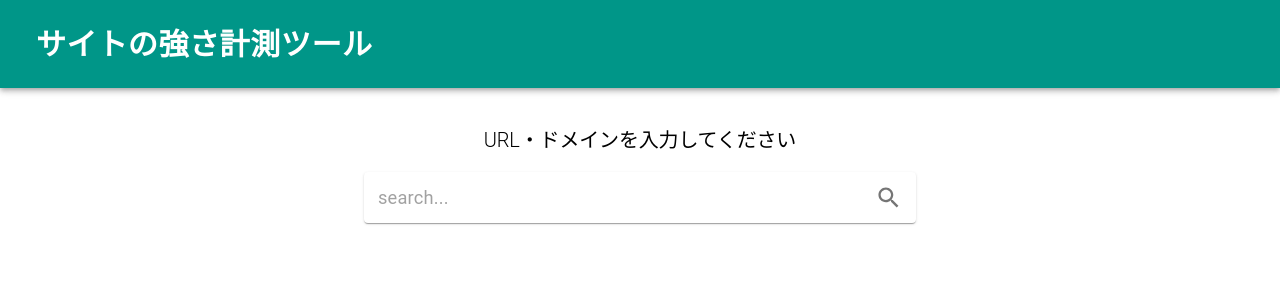
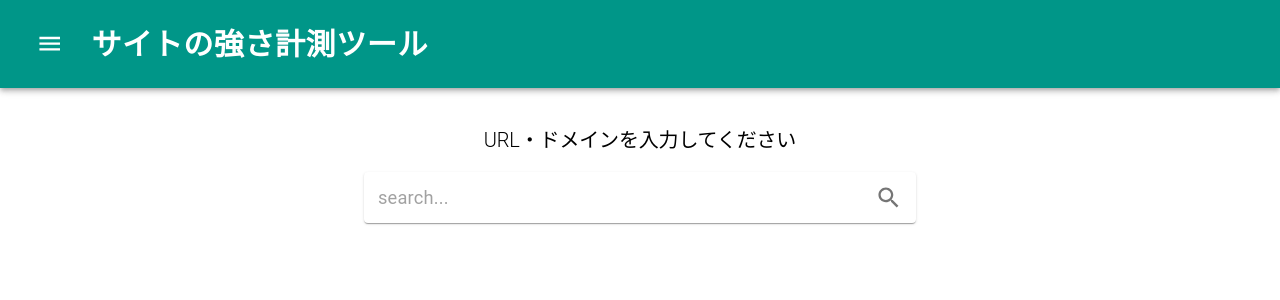
Before and after one commit to Yota-K/react-puppeteer-app, a React app in the folder front/: page / in a window 1280 px wide. Shown: the top 300 px of the page. Built offline with nearby package versions, Linux system fonts and the light colour scheme; the HTML template or start-up script is replaced by a standard one.

Commit message:
ナビゲーションを追加。

```diff
--- a/front/src/App.tsx
+++ b/front/src/App.tsx
@@ -2,7 +2,7 @@ import React from 'react';
 import Container from '@material-ui/core/Container';
 import { ThemeProvider } from '@material-ui/core/styles';
 import { theme } from './theme';
-import AppHeader from './components/AppHeader';
+import AppHeader from './components/header/AppHeader';
 import Router from './Router';
 
 const App = () => {
--- a/front/src/components/AppHeader.tsx
+++ /dev/null
@@ -1,36 +0,0 @@
-import React from 'react';
-import AppBar from '@material-ui/core/AppBar';
-import Link from '@material-ui/core/Link';
-import Toolbar from '@material-ui/core/Toolbar';
-import Typography from '@material-ui/core/Typography';
-import { makeStyles } from '@material-ui/core/styles';
-
-const useStyles = makeStyles({
-  header: {
-    marginBottom: '40px',
-  },
-  heading: {
-    fontWeight: 'bold',
-    letterSpacing: '0.6px',
-  },
-});
-
-const AppHeader = () => {
-  const classes = useStyles();
-
-  return (
-    <>
-      <AppBar position="static" className={classes.header}>
-        <Toolbar>
-          <Typography variant="h1" className={classes.heading}>
-            <Link href="/" color="inherit" underline="none">
-              サイトの強さ計測ツール
-            </Link>
-          </Typography>
-        </Toolbar>
-      </AppBar>
-    </>
-  );
-};
-
-export default AppHeader;
--- /dev/null
+++ b/front/src/components/header/AppHeader.tsx
@@ -0,0 +1,140 @@
+import React, { useState } from 'react';
+import clsx from 'clsx';
+import AppBar from '@material-ui/core/AppBar';
+import Link from '@material-ui/core/Link';
+import Toolbar from '@material-ui/core/Toolbar';
+import Typography from '@material-ui/core/Typography';
+import IconButton from '@material-ui/core/IconButton';
+import MenuIcon from '@material-ui/icons/Menu';
+import Drawer from '@material-ui/core/Drawer';
+import ChevronLeftIcon from '@material-ui/icons/ChevronLeft';
+import ChevronRightIcon from '@material-ui/icons/ChevronRight';
+import Divider from '@material-ui/core/Divider';
+import List from '@material-ui/core/List';
+import ListItem from '@material-ui/core/ListItem';
+import ListItemText from '@material-ui/core/ListItemText';
+
+import { makeStyles, useTheme, Theme, createStyles } from '@material-ui/core/styles';
+
+const drawerWidth = 240;
+
+const useStyles = makeStyles((theme: Theme) =>
+  createStyles({
+    appBar: {
+      transition: theme.transitions.create(['margin', 'width'], {
+        easing: theme.transitions.easing.sharp,
+        duration: theme.transitions.duration.leavingScreen,
+      }),
+      marginBottom: '40px',
+    },
+    appBarShift: {
+      width: `calc(100% - ${drawerWidth}px)`,
+      marginBottom: '40px',
+      marginLeft: drawerWidth,
+      transition: theme.transitions.create(['margin', 'width'], {
+        easing: theme.transitions.easing.easeOut,
+        duration: theme.transitions.duration.enteringScreen,
+      }),
+    },
+    menuButton: {
+      marginRight: theme.spacing(2),
+    },
+    hide: {
+      display: 'none',
+    },
+    drawer: {
+      width: drawerWidth,
+      flexShrink: 0,
+    },
+    drawerPaper: {
+      width: drawerWidth,
+    },
+    drawerHeader: {
+     display: 'flex',
+      alignItems: 'center',
+      padding: theme.spacing(0, 1),
+      // necessary for content to be below app bar
+      ...theme.mixins.toolbar,
+      justifyContent: 'flex-end',
+    },
+    heading: {
+      fontWeight: 'bold',
+      letterSpacing: '0.6px',
+    },
+  }),
+);
+
+const AppHeader = () => {
+  const classes = useStyles();
+  const theme = useTheme();
+
+  const [open, setOpen] = React.useState(false);
+
+  const handleDrawerOpen = () => {
+    setOpen(true);
+  };
+
+  const handleDrawerClose = () => {
+    setOpen(false);
+  };
+
+  return (
+    <>
+      <AppBar
+        position="static"
+        className={clsx(classes.appBar, {
+          [classes.appBarShift]: open,
+        })}
+      >
+        <Toolbar>
+          <IconButton
+            color="inherit"
+            aria-label="open drawer"
+            onClick={handleDrawerOpen}
+            edge="start"
+            className={clsx(classes.menuButton, open && classes.hide)}
+          >
+            <MenuIcon />
+          </IconButton>
+          <Typography variant="h1" className={classes.heading}>
+            <Link href="/" color="inherit" underline="none">
+              サイトの強さ計測ツール
+            </Link>
+          </Typography>
+        </Toolbar>
+      </AppBar>
+
+     <Drawer
+        className={classes.drawer}
+        variant="persistent"
+        anchor="left"
+        open={open}
+        classes={{
+          paper: classes.drawerPaper,
+        }}
+      >
+        <div className={classes.drawerHeader}>
+          <IconButton onClick={handleDrawerClose}>
+            {theme.direction === 'rtl' ? <ChevronLeftIcon /> : <ChevronRightIcon />}
+          </IconButton>
+        </div>
+        <Divider />
+        <List>
+          <ListItem button>
+            <ListItemText>このアプリンについて</ListItemText>
+          </ListItem>
+          <ListItem button>
+            <ListItemText>
+              <Link href="/about" color="inherit" underline="none">運営者情報</Link>
+            </ListItemText>
+          </ListItem>
+          <ListItem button>
+            <ListItemText>プライバシーポリシー</ListItemText>
+          </ListItem>
+        </List>
+      </Drawer>
+    </>
+  );
+};
+
+export default AppHeader;
```
